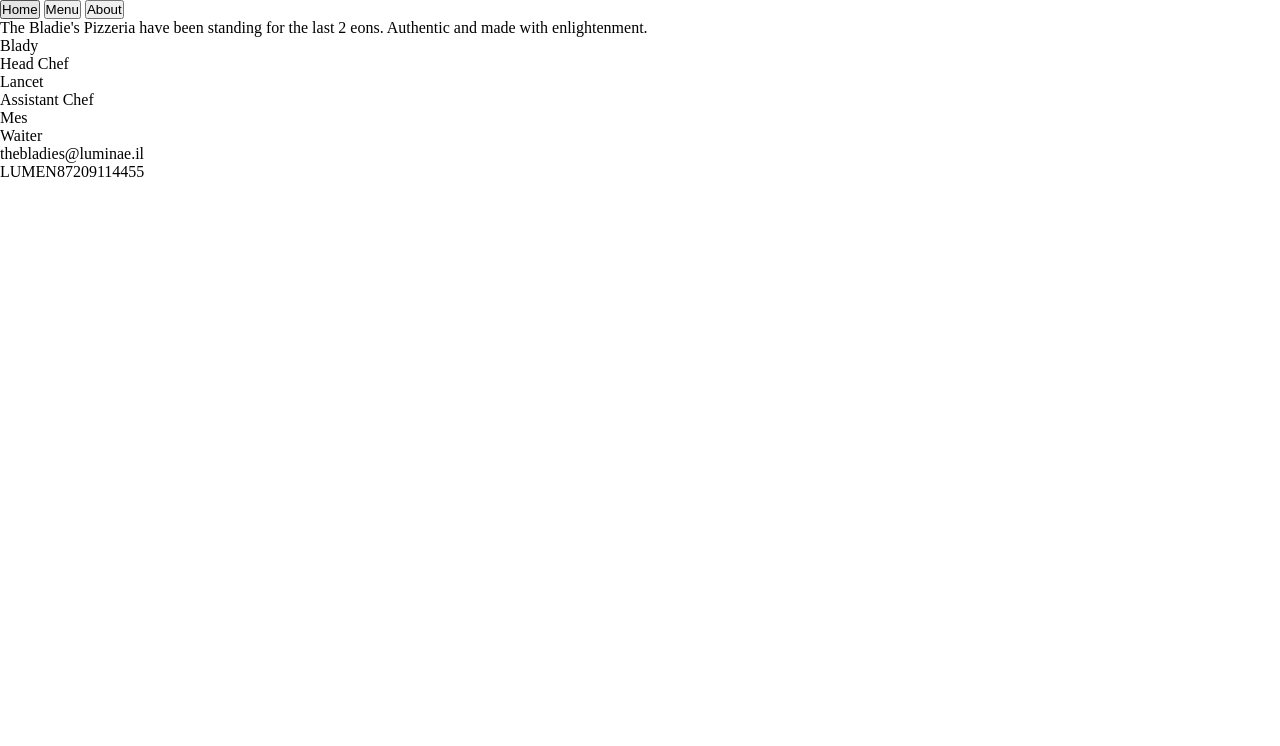
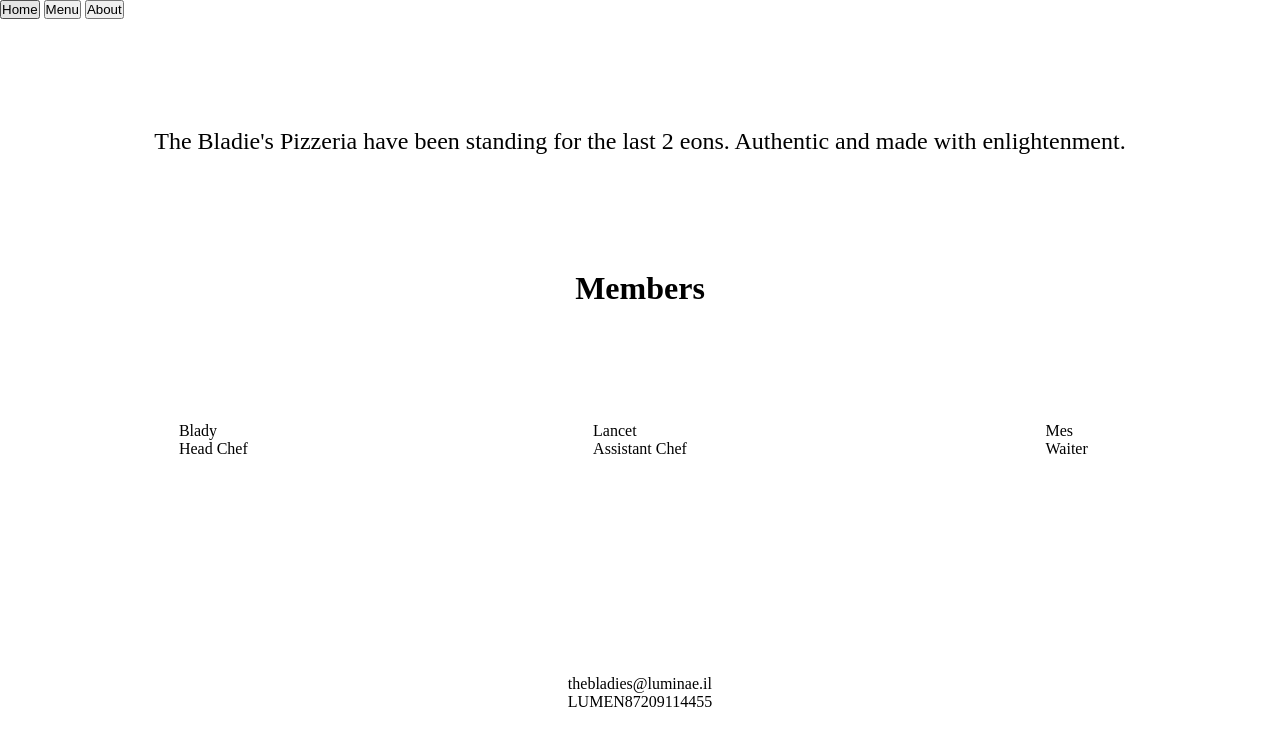
Before and after one commit to SuspiciousApplePie/restaurant-page, a website built with webpack: page src/template.html in a window 1280 px wide. Both pictures are taken after a click on the button "About". Built offline with nearby package versions, Linux system fonts and the light colour scheme.

Commit message:
Improve about layout

```diff
--- a/src/about.js
+++ b/src/about.js
@@ -15,8 +15,8 @@ export class About extends Restaurant {
 	}
 
 	displayAboutUs() {
+		this.aboutSection.className = "about";
 		const aboutUsInfo = "The Bladie's Pizzeria have been standing for the last 2 eons. Authentic and made with enlightenment."
-
 		const aboutElement = document.createElement("p");
 		aboutElement.textContent = aboutUsInfo;
 		this.aboutSection.appendChild(aboutElement);
@@ -24,6 +24,12 @@ export class About extends Restaurant {
 	}
 
 	displayMember() {
+		this.memberSection.className = "member";
+
+		const header = document.createElement("h1");
+		header.textContent = "Members"
+		this.memberSection.appendChild(header);
+
 		const members = [
 			{
 				name: "Blady",
@@ -41,6 +47,7 @@ export class About extends Restaurant {
 
 		members.forEach(member => {
 			const memberWrapper = document.createElement("div");
+			memberWrapper.className = "member-info"
 
 			const name = document.createElement("p");
 			name.textContent = member.name;
@@ -56,6 +63,9 @@ export class About extends Restaurant {
 	}
 
 	displayContact() {
+
+		this.contactSection.className = "contact";
+
 		const contact = {
 			email: "thebladies@luminae.il",
 			number: "LUMEN87209114455",
--- a/src/styles.css
+++ b/src/styles.css
@@ -122,3 +122,42 @@ body {
 	display: grid;
 	justify-content: center;
 }
+
+/* About */
+
+#about-content {
+	height: 800px;
+	display: grid;
+}
+
+#about-content .about {
+	display: grid;
+	align-content: center;
+	justify-content: center;
+	font-size: 1.5rem;
+}
+
+#about-content .member {
+	display: grid;
+	grid-template-rows: 50px 1fr;
+	grid-template-columns: repeat(3, 1fr);
+}
+
+.member h1 {
+	grid-column: 1 / -1;
+	display: grid;
+	align-content: center;
+	justify-content: center;
+}
+
+.member .member-info {
+	display: grid;
+	align-content: center;
+	justify-content: center;
+}
+
+#about-content .contact {
+	display: grid;
+	justify-content: center;
+	align-content: center;
+}
```
